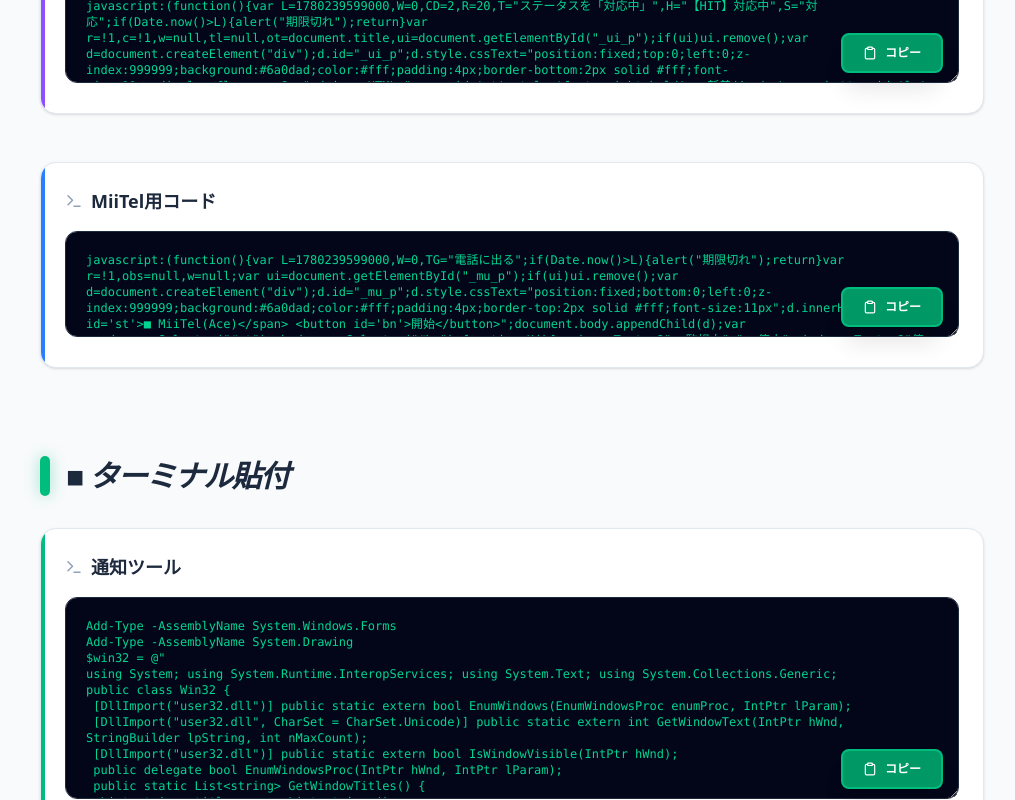
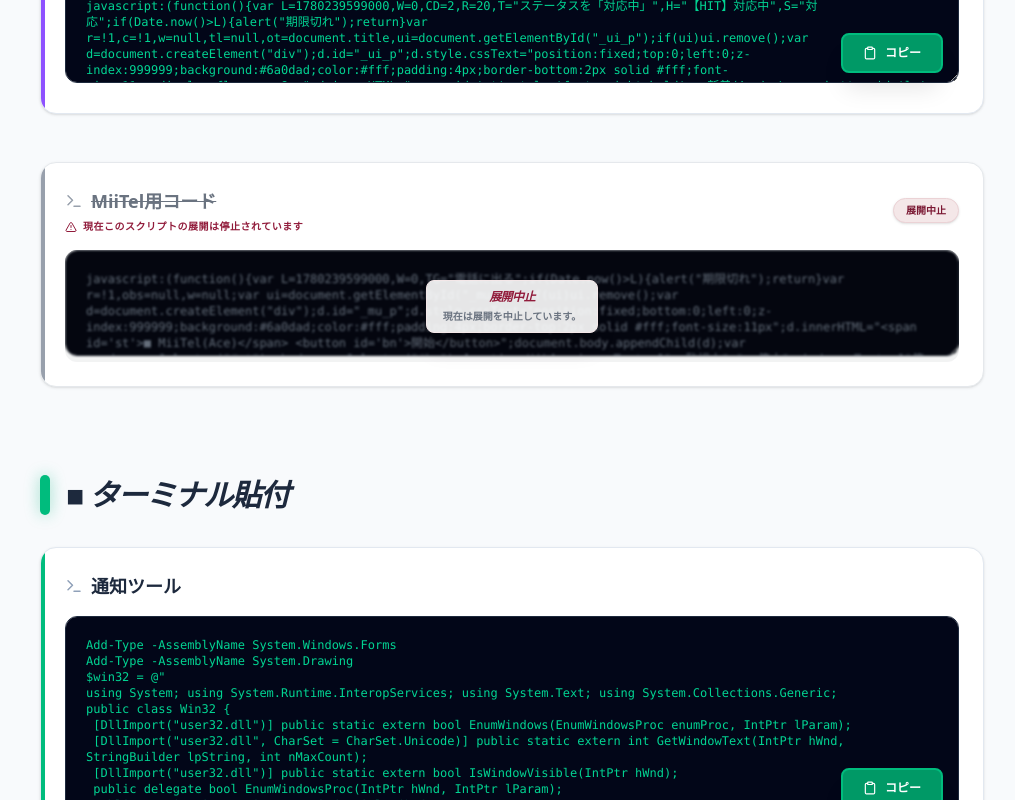
Before and after one commit to takuy-kobayashi/IS_auto, a React (Vite) app in the folder sfa_miitel-workflow-automation/: page / in a window 1280 px wide. Shown: the part 847-1647 px from the top of the page, without its empty margins (256-1271 px from the left). Built offline with nearby package versions, Linux system fonts and the light colour scheme.

Commit message:
Update App.tsx

```diff
--- a/sfa_miitel-workflow-automation/src/App.tsx
+++ b/sfa_miitel-workflow-automation/src/App.tsx
@@ -105,9 +105,10 @@ interface CodeCardProps {
   isEditable: boolean;
   onUpdate: (val: string) => void;
   accentColor: string;
+  isDiscontinued?: boolean;
 }
 
-const CodeCard = ({ id, title, value, isEditable, onUpdate, accentColor }: CodeCardProps) => {
+const CodeCard = ({ id, title, value, isEditable, onUpdate, accentColor, isDiscontinued }: CodeCardProps) => {
   const [copied, setCopied] = useState(false);
 
   const handleCopy = () => {
@@ -122,32 +123,62 @@ const CodeCard = ({ id, title, value, isEditable, onUpdate, accentColor }: CodeC
       initial={{ opacity: 0, y: 10 }}
       whileInView={{ opacity: 1, y: 0 }}
       viewport={{ once: true }}
-      className="bg-white border border-slate-200 rounded-2xl p-6 shadow-sm mb-6 hover:shadow-lg transition-all duration-300 relative overflow-hidden group"
+      className={`bg-white border border-slate-200 rounded-2xl p-6 shadow-sm mb-6 hover:shadow-lg transition-all duration-300 relative overflow-hidden group ${
+        isDiscontinued ? 'opacity-75 grayscale-[0.5]' : ''
+      }`}
     >
-      <div className={`absolute top-0 left-0 w-1 h-full ${accentColor}`} />
+      <div className={`absolute top-0 left-0 w-1 h-full ${isDiscontinued ? 'bg-slate-400' : accentColor}`} />
 
       <div className="flex justify-between items-center mb-4">
-        <h3 className="text-lg font-bold text-slate-800 flex items-center gap-2">
+        <div className="flex flex-col gap-1">
+          <h3 className={`text-lg font-bold flex items-center gap-2 ${isDiscontinued ? 'text-slate-500 line-through' : 'text-slate-800'}`}>
             <Terminal size={18} className="text-slate-400 group-hover:text-amber-500 transition-colors" />
             {title}
           </h3>
+          {isDiscontinued && (
+            <div className="flex items-center gap-1.5 text-rose-600 font-black text-[10px] uppercase tracking-wider">
+              <AlertTriangle size={12} />
+              現在このスクリプトの展開は停止されています
+            </div>
+          )}
+        </div>
+        <div className="flex gap-2">
           {isEditable && (
             <span className="text-[10px] bg-amber-100 text-amber-700 px-3 py-1 rounded-full font-black shadow-sm border border-amber-200">
               編集モード有効
             </span>
           )}
+          {isDiscontinued && (
+            <span className="text-[10px] bg-rose-100 text-rose-700 px-3 py-1 rounded-full font-black shadow-sm border border-rose-200">
+              展開中止
+            </span>
+          )}
+        </div>
       </div>
 
       <div className="relative">
+        {isDiscontinued && (
+          <div className="absolute inset-0 z-10 bg-slate-900/5 backdrop-blur-[1px] flex items-center justify-center rounded-xl pointer-events-none">
+            <div className="bg-white/90 px-4 py-2 rounded-lg shadow-xl border border-rose-100 flex flex-col items-center gap-1">
+              <span className="text-rose-600 font-black text-xs uppercase italic tracking-tighter">展開中止</span>
+              <span className="text-[10px] text-slate-500 font-bold">現在は展開を中止しています。</span>
+            </div>
+          </div>
+        )}
         <textarea
           readOnly={!isEditable}
           value={value}
           onChange={(e) => onUpdate(e.target.value)}
           rows={id === 'code-ps' ? 10 : 4}
-          className={`w-full font-mono text-xs p-5 rounded-xl bg-slate-950 text-emerald-400 border border-slate-800 focus:outline-none focus:ring-2 focus:ring-slate-700 transition-all ${
+          className={`w-full font-mono text-xs p-5 rounded-xl bg-slate-950 border transition-all ${
+            isDiscontinued
+              ? 'text-slate-500 border-slate-800'
+              : 'text-emerald-400 border-slate-800 focus:outline-none focus:ring-2 focus:ring-slate-700'
+          } ${
             isEditable ? 'cursor-text ring-2 ring-amber-500/50' : 'cursor-default'
           }`}
         />
+        {!isDiscontinued && (
           <button
             onClick={handleCopy}
             className={`absolute bottom-4 right-4 flex items-center gap-2 px-5 py-2.5 rounded-lg text-xs font-bold transition-all shadow-xl active:scale-90 border-2 ${
@@ -159,6 +190,7 @@ const CodeCard = ({ id, title, value, isEditable, onUpdate, accentColor }: CodeC
             {copied ? <Check size={14} /> : <Clipboard size={14} />}
             {copied ? '✓ コピー完了' : 'コピー'}
           </button>
+        )}
       </div>
     </motion.div>
   );
@@ -405,6 +437,7 @@ export default function App() {
                 value={scripts.MIITEL}
                 isEditable={isEditMode}
                 accentColor="bg-blue-500"
+                isDiscontinued={true}
                 onUpdate={(v) => updateScript('MIITEL', v)}
               />
             </div>
```
Lines whose indentation alone changed are shown as unchanged.
